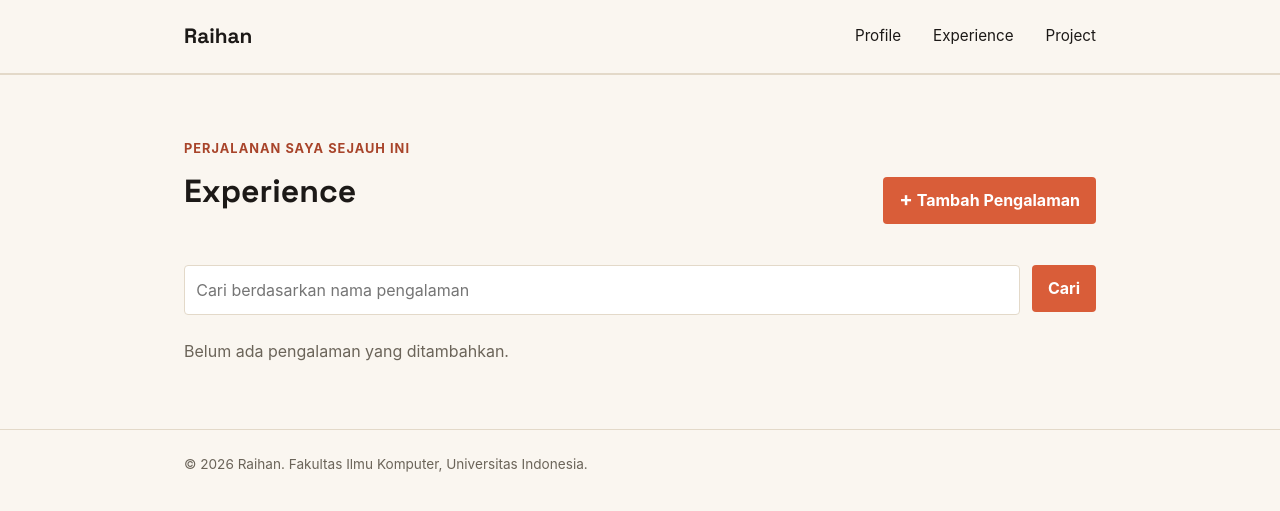
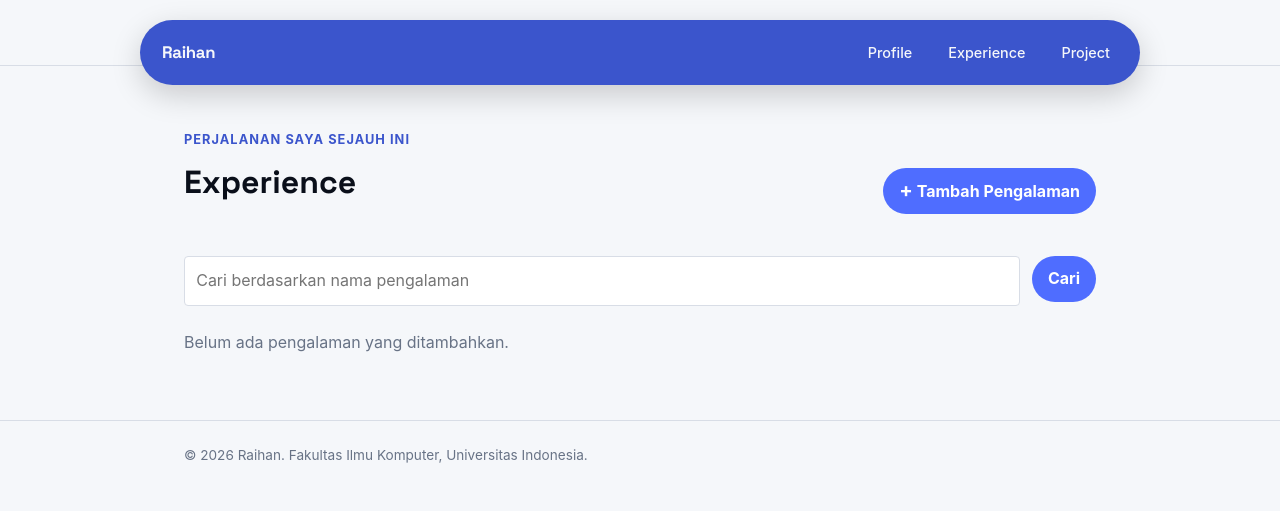
Before and after one commit to RaihannD/myportofolio, a Django app: page /experience/ in a window 1280 px wide. Shown: the top 511 px of the page. Run offline with Django 5.2, Linux system fonts and the light colour scheme; data that the repository does not hold is empty.

Commit message:
style: redesign navbar and update site styling

```diff
--- a/static/css/style.css
+++ b/static/css/style.css
@@ -5,12 +5,12 @@
 }
 
 :root {
-    --ink: #1c1917;
-    --paper: #faf6f0;
-    --accent: #d95d39;
-    --accent-dark: #a8442a;
-    --line: #e3d9c9;
-    --text-muted: #6b6459;
+    --ink: #0a0f1a;
+    --paper: #f5f7fa;
+    --accent: #4f6dff;
+    --accent-dark: #3b55cc;
+    --line: #d8dde6;
+    --text-muted: #687386;
     --radius: 4px;
 }
 
@@ -31,33 +31,66 @@ h1, .brand {
     padding: 0 1.5rem;
 }
 
+/* Navbar styling */
 .site-header {
-    border-bottom: 1px solid var(--line);
+    position: sticky;
+    top: 20px;
+    z-index: 1000;
+    width: 100%;
+    padding: 0 24px;
 }
 
-.site-header .container {
+.navbar {
+    max-width: 1000px;
+    margin: 0 auto;
     display: flex;
+    align-items: center;
     justify-content: space-between;
-    align-items: center;
-    padding: 1.25rem 1.5rem;
+    padding: 12px 14px 12px 22px;
+    background-color: var(--accent-dark);
+    border-radius: 999px;
+    box-shadow: 0 10px 30px rgba(0, 0, 0, 0.18);
 }
 
 .brand {
-    font-size: 1.3rem;
+    color: var(--paper);
+    text-decoration: none;
+    font-size: 1.05rem;
     font-weight: 700;
-    color: var(--ink);
-    text-decoration: none;
+    letter-spacing: -0.02em;
 }
 
-.site-header nav {
+.navbar nav {
     display: flex;
-    gap: 2rem;
+    align-items: center;
+    gap: 4px;
 }
 
-.site-header nav a {
+.navbar nav a {
+    padding: 9px 16px;
+
+    color: var(--paper);
+    text-decoration: none;
+
+    font-size: 0.9rem;
+    font-weight: 500;
+
+    border-radius: 999px;
+
+    transition:
+        color 0.2s ease,
+        background-color 0.2s ease,
+        transform 0.2s ease;
+}
+
+.navbar nav a:hover {
     color: var(--ink);
-    text-decoration: none;
-    font-size: 0.95rem;
+    background-color: var(--paper);
+    transform: translateY(-1px);
+}
+
+.navbar nav a:active {
+    transform: translateY(0);
 }
 
 .hero {
@@ -418,6 +451,19 @@ Experience section styling
     font-weight: 600;
 }
 
+/* animation for project card and experience card */
+.experience-card, .project-card {
+  transition:
+    transform 0.4s ease,
+    box-shadow 0.4s ease,
+    filter 0.4s ease;
+}
+
+.experience-card:hover, .experience-card:focus-visible, .project-card:hover, .project-card:focus-visible {
+  box-shadow: 0 25px 30px rgba(0, 0, 0, 0.3);
+  filter: brightness(1.1);
+}
+
 .form-group select {
     width: 100%;
     box-sizing: border-box;
@@ -607,7 +653,7 @@ Styles Project and Experience Form
     display: inline-block;
     height: fit-content;
     border: 0;
-    border-radius: var(--radius);
+    border-radius: 50px;
     padding: 0.65rem 1rem;
     background: var(--accent);
     color: white;
@@ -615,6 +661,11 @@ Styles Project and Experience Form
     font: inherit;
     font-weight: 700;
     text-decoration: none;
+}
+
+.button:hover {
+    opacity: 1;
+    background: #1c1917;
 }
 
 /* styles delete action*/
@@ -703,12 +754,18 @@ Styles Project and Experience Form
     background: #b42318;
 }
 
+@media (prefers-reduced-motion: no-preference) {
+  .experience-card:hover, .experience-card:focus-visible, .project-card:hover, .project-card:focus-visible {
+    transform: scale(1.08) translateY(-12px);
+  }
+}
+
 @media (max-width: 600px) {
     .hero-grid {
         grid-template-columns: 1fr;
         grid-template-areas:
-            "identity"
-            "photo"
+        "identity"
+        "photo"
             "details";
     }
 
--- a/templates/base.html
+++ b/templates/base.html
@@ -12,7 +12,7 @@
 </head>
 <body>
     <header class="site-header">
-        <div class="container">
+        <div class="navbar">
             <a href="{% url 'main:show_main' %}" class="brand">{{ name }}</a>
             <nav>
                 <a href="{% url 'main:show_main' %}">Profile</a>
--- a/templates/components/experience_delete_modal.html
+++ b/templates/components/experience_delete_modal.html
@@ -4,7 +4,9 @@
         popovertarget="delete-experience-{{ experience.id }}"
         aria-label="Hapus {{ experience.title }}"
         title="Hapus pengalaman">
-    Hapus
+    <svg xmlns="http://www.w3.org/2000/svg" width="16" height="16" fill="currentColor" class="bi bi-trash-fill" viewBox="0 0 16 16">
+        <path d="M2.5 1a1 1 0 0 0-1 1v1a1 1 0 0 0 1 1H3v9a2 2 0 0 0 2 2h6a2 2 0 0 0 2-2V4h.5a1 1 0 0 0 1-1V2a1 1 0 0 0-1-1H10a1 1 0 0 0-1-1H7a1 1 0 0 0-1 1zm3 4a.5.5 0 0 1 .5.5v7a.5.5 0 0 1-1 0v-7a.5.5 0 0 1 .5-.5M8 5a.5.5 0 0 1 .5.5v7a.5.5 0 0 1-1 0v-7A.5.5 0 0 1 8 5m3 .5v7a.5.5 0 0 1-1 0v-7a.5.5 0 0 1 1 0"/>
+    </svg>
 </button>
 
 <div id="delete-experience-{{ experience.id }}"
--- a/templates/components/project_delete_modal.html
+++ b/templates/components/project_delete_modal.html
@@ -4,7 +4,9 @@
         popovertarget="delete-project-{{ project.id }}"
         aria-label="Hapus {{ project.title }}"
         title="Hapus proyek">
-    Hapus Proyek
+    <svg xmlns="http://www.w3.org/2000/svg" width="16" height="16" fill="currentColor" class="bi bi-trash-fill" viewBox="0 0 16 16">
+        <path d="M2.5 1a1 1 0 0 0-1 1v1a1 1 0 0 0 1 1H3v9a2 2 0 0 0 2 2h6a2 2 0 0 0 2-2V4h.5a1 1 0 0 0 1-1V2a1 1 0 0 0-1-1H10a1 1 0 0 0-1-1H7a1 1 0 0 0-1 1zm3 4a.5.5 0 0 1 .5.5v7a.5.5 0 0 1-1 0v-7a.5.5 0 0 1 .5-.5M8 5a.5.5 0 0 1 .5.5v7a.5.5 0 0 1-1 0v-7A.5.5 0 0 1 8 5m3 .5v7a.5.5 0 0 1-1 0v-7a.5.5 0 0 1 1 0"/>
+    </svg>
 </button>
 <div id="delete-project-{{ project.id }}"
      class="project-delete-modal"
--- a/templates/experience.html
+++ b/templates/experience.html
@@ -54,7 +54,10 @@
                             <div class="experience-actions">
                                 <a href="{% url 'main:update_experience' experience.id %}"
                                     class="button">
-                                    Edit
+                                    <svg xmlns="http://www.w3.org/2000/svg" width="16" height="16" fill="currentColor" class="bi bi-pencil-square" viewBox="0 0 16 16">
+                                        <path d="M15.502 1.94a.5.5 0 0 1 0 .706L14.459 3.69l-2-2L13.502.646a.5.5 0 0 1 .707 0l1.293 1.293zm-1.75 2.456-2-2L4.939 9.21a.5.5 0 0 0-.121.196l-.805 2.414a.25.25 0 0 0 .316.316l2.414-.805a.5.5 0 0 0 .196-.12l6.813-6.814z"/>
+                                        <path fill-rule="evenodd" d="M1 13.5A1.5 1.5 0 0 0 2.5 15h11a1.5 1.5 0 0 0 1.5-1.5v-6a.5.5 0 0 0-1 0v6a.5.5 0 0 1-.5.5h-11a.5.5 0 0 1-.5-.5v-11a.5.5 0 0 1 .5-.5H9a.5.5 0 0 0 0-1H2.5A1.5 1.5 0 0 0 1 2.5z"/>
+                                    </svg>
                                 </a>
                                 {# Display the delete confirmation modal for this experience. #}
                                 {% include "components/experience_delete_modal.html" with experience=experience %}
--- a/templates/experience_form.html
+++ b/templates/experience_form.html
@@ -39,6 +39,10 @@
 
                     <button type="submit" class="button">
                         {% if experience %}
+                            <svg xmlns="http://www.w3.org/2000/svg" width="16" height="16" fill="currentColor" class="bi bi-floppy-fill" viewBox="0 0 16 16">
+                                <path d="M0 1.5A1.5 1.5 0 0 1 1.5 0H3v5.5A1.5 1.5 0 0 0 4.5 7h7A1.5 1.5 0 0 0 13 5.5V0h.086a1.5 1.5 0 0 1 1.06.44l1.415 1.414A1.5 1.5 0 0 1 16 2.914V14.5a1.5 1.5 0 0 1-1.5 1.5H14v-5.5A1.5 1.5 0 0 0 12.5 9h-9A1.5 1.5 0 0 0 2 10.5V16h-.5A1.5 1.5 0 0 1 0 14.5z"/>
+                                <path d="M3 16h10v-5.5a.5.5 0 0 0-.5-.5h-9a.5.5 0 0 0-.5.5zm9-16H4v5.5a.5.5 0 0 0 .5.5h7a.5.5 0 0 0 .5-.5zM9 1h2v4H9z"/>
+                            </svg>
                             Simpan Perubahan
                         {% else %}
                             Tambah Pengalaman
```
